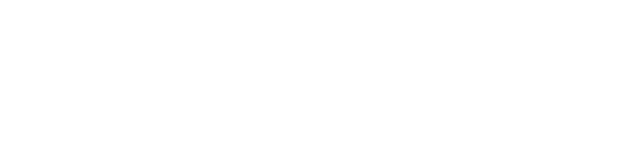
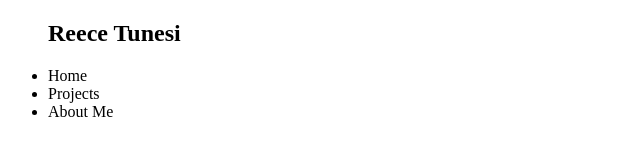
Before and after one commit to rtunesi/frontend-learning, a plain HTML site: page Portfolio Website/index.html in a window 1280 px wide. Shown: the whole page, without its empty margins (0-640 px from the left). Drawn offline with Linux system fonts and the light colour scheme.

Commit message:
Adding content and stylesheet

```diff
--- a/Portfolio Website/index.html
+++ b/Portfolio Website/index.html
@@ -3,12 +3,18 @@
 <head>
     <meta charset="UTF-8">
     <meta name="viewport" content="width=device-width, initial-scale=1.0">
+    <link rel="stylesheet" href="style.css">
     <title>Document</title>
 </head>
 <body>
     <div class="website-content">
         <div class="navigation-bar">
-
+            <ul>
+                <h2>Reece Tunesi</h2>
+                <li>Home</li>
+                <li>Projects</li>
+                <li>About Me</li>
+            </ul>
         </div>
         <div class="main-content">
 
--- a/Portfolio Website/style.css
+++ b/Portfolio Website/style.css
@@ -0,0 +1,3 @@
+.navigation-bar{
+
+}
```
